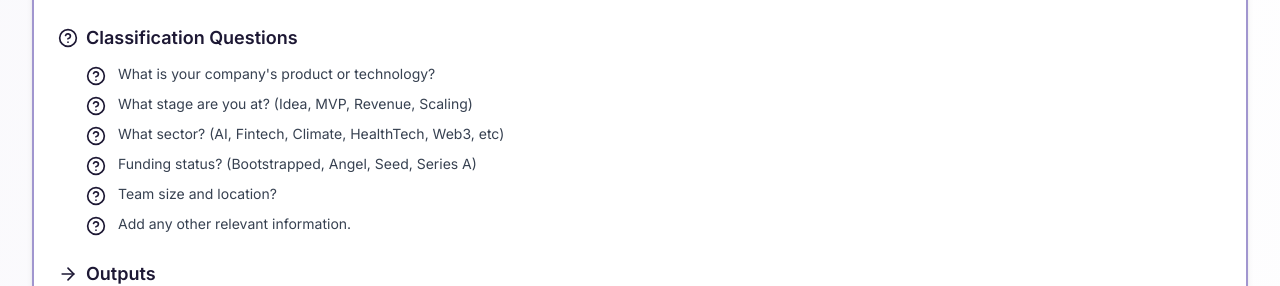
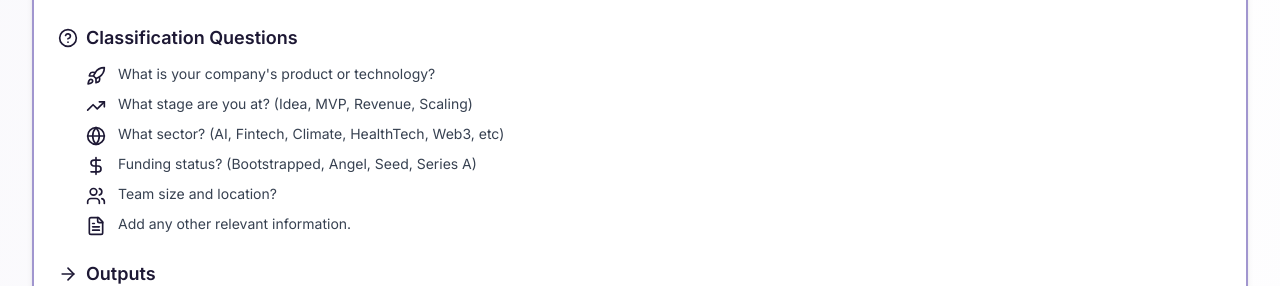
Before and after one commit to m-incorpify/adgovflow, a Next.js app: page / in a window 1280 px wide. Shown: the part 736-1022 px from the top of the page. Built offline with nearby package versions, Linux system fonts and the light colour scheme.

Commit message:
Replace question mark icons with relevant icons for classification questions

```diff
--- a/components/journey-map.tsx
+++ b/components/journey-map.tsx
@@ -35,6 +35,8 @@ import {
   Globe,
   Zap,
   X,
+  Package,
+  ArrowLeftRight,
 } from "lucide-react"
 import Image from "next/image"
 
@@ -162,27 +164,27 @@ export default function JourneyMap() {
                         </div>
                         <ul className="space-y-2 pl-7">
                           <li className="flex items-start gap-3">
-                            <HelpCircle className="w-5 h-5 text-primary mt-0.5 flex-shrink-0" />
+                            <Rocket className="w-5 h-5 text-primary mt-0.5 flex-shrink-0" />
                             <span className="text-gray-700">What is your company's product or technology?</span>
                           </li>
                           <li className="flex items-start gap-3">
-                            <HelpCircle className="w-5 h-5 text-primary mt-0.5 flex-shrink-0" />
+                            <TrendingUp className="w-5 h-5 text-primary mt-0.5 flex-shrink-0" />
                             <span className="text-gray-700">What stage are you at? (Idea, MVP, Revenue, Scaling)</span>
                           </li>
                           <li className="flex items-start gap-3">
-                            <HelpCircle className="w-5 h-5 text-primary mt-0.5 flex-shrink-0" />
+                            <Globe className="w-5 h-5 text-primary mt-0.5 flex-shrink-0" />
                             <span className="text-gray-700">What sector? (AI, Fintech, Climate, HealthTech, Web3, etc)</span>
                           </li>
                           <li className="flex items-start gap-3">
-                            <HelpCircle className="w-5 h-5 text-primary mt-0.5 flex-shrink-0" />
+                            <DollarSign className="w-5 h-5 text-primary mt-0.5 flex-shrink-0" />
                             <span className="text-gray-700">Funding status? (Bootstrapped, Angel, Seed, Series A)</span>
                           </li>
                           <li className="flex items-start gap-3">
-                            <HelpCircle className="w-5 h-5 text-primary mt-0.5 flex-shrink-0" />
+                            <Users className="w-5 h-5 text-primary mt-0.5 flex-shrink-0" />
                             <span className="text-gray-700">Team size and location?</span>
                           </li>
                           <li className="flex items-start gap-3">
-                            <HelpCircle className="w-5 h-5 text-primary mt-0.5 flex-shrink-0" />
+                            <FileText className="w-5 h-5 text-primary mt-0.5 flex-shrink-0" />
                             <span className="text-gray-700">Add any other relevant information.</span>
                           </li>
                         </ul>
@@ -640,51 +642,51 @@ export default function JourneyMap() {
                         </div>
                         <ul className="space-y-2 pl-7">
                           <li className="flex items-start gap-3">
-                            <HelpCircle className="w-5 h-5 text-primary mt-0.5 flex-shrink-0" />
+                            <Building2 className="w-5 h-5 text-primary mt-0.5 flex-shrink-0" />
                             <span className="text-gray-700">Are you opening a new company or expanding an existing company?</span>
                           </li>
                           <li className="flex items-start gap-3">
-                            <HelpCircle className="w-5 h-5 text-primary mt-0.5 flex-shrink-0" />
+                            <Briefcase className="w-5 h-5 text-primary mt-0.5 flex-shrink-0" />
                             <span className="text-gray-700">What is your business activity? (consulting, logistics, e-commerce, holding, trading, manufacturing, real estate, etc)</span>
                           </li>
                           <li className="flex items-start gap-3">
-                            <HelpCircle className="w-5 h-5 text-primary mt-0.5 flex-shrink-0" />
+                            <Users className="w-5 h-5 text-primary mt-0.5 flex-shrink-0" />
                             <span className="text-gray-700">What is your ownership structure? (100% foreign owned, local partnership, branch of foreign entity)</span>
                           </li>
                           <li className="flex items-start gap-3">
-                            <HelpCircle className="w-5 h-5 text-primary mt-0.5 flex-shrink-0" />
+                            <Users className="w-5 h-5 text-primary mt-0.5 flex-shrink-0" />
                             <span className="text-gray-700">How many employees do you anticipate in the UAE in year 1?</span>
                           </li>
                           <li className="flex items-start gap-3">
-                            <HelpCircle className="w-5 h-5 text-primary mt-0.5 flex-shrink-0" />
+                            <Building2 className="w-5 h-5 text-primary mt-0.5 flex-shrink-0" />
                             <span className="text-gray-700">Do you need physical office, flexi desk, or no space requirement?</span>
                           </li>
                           <li className="flex items-start gap-3">
-                            <HelpCircle className="w-5 h-5 text-primary mt-0.5 flex-shrink-0" />
+                            <MapPin className="w-5 h-5 text-primary mt-0.5 flex-shrink-0" />
                             <span className="text-gray-700">Where will your clients be located? (UAE, GCC, global)</span>
                           </li>
                           <li className="flex items-start gap-3">
-                            <HelpCircle className="w-5 h-5 text-primary mt-0.5 flex-shrink-0" />
+                            <ShoppingCart className="w-5 h-5 text-primary mt-0.5 flex-shrink-0" />
                             <span className="text-gray-700">Do you expect to sell goods or services?</span>
                           </li>
                           <li className="flex items-start gap-3">
-                            <HelpCircle className="w-5 h-5 text-primary mt-0.5 flex-shrink-0" />
+                            <ArrowLeftRight className="w-5 h-5 text-primary mt-0.5 flex-shrink-0" />
                             <span className="text-gray-700">Do you require import-export capabilities?</span>
                           </li>
                           <li className="flex items-start gap-3">
-                            <HelpCircle className="w-5 h-5 text-primary mt-0.5 flex-shrink-0" />
+                            <Shield className="w-5 h-5 text-primary mt-0.5 flex-shrink-0" />
                             <span className="text-gray-700">Do you have any preferred regulatory environment? (Light touch, financial services, general commercial)</span>
                           </li>
                           <li className="flex items-start gap-3">
-                            <HelpCircle className="w-5 h-5 text-primary mt-0.5 flex-shrink-0" />
+                            <CheckSquare className="w-5 h-5 text-primary mt-0.5 flex-shrink-0" />
                             <span className="text-gray-700">Any special approvals needed? (health, education, engineering, media, etc)</span>
                           </li>
                           <li className="flex items-start gap-3">
-                            <HelpCircle className="w-5 h-5 text-primary mt-0.5 flex-shrink-0" />
+                            <DollarSign className="w-5 h-5 text-primary mt-0.5 flex-shrink-0" />
                             <span className="text-gray-700">What is your budget range for setup and yearly costs?</span>
                           </li>
                           <li className="flex items-start gap-3">
-                            <HelpCircle className="w-5 h-5 text-primary mt-0.5 flex-shrink-0" />
+                            <Users className="w-5 h-5 text-primary mt-0.5 flex-shrink-0" />
                             <span className="text-gray-700">Do you require visa quotas for staff?</span>
                           </li>
                         </ul>
```
